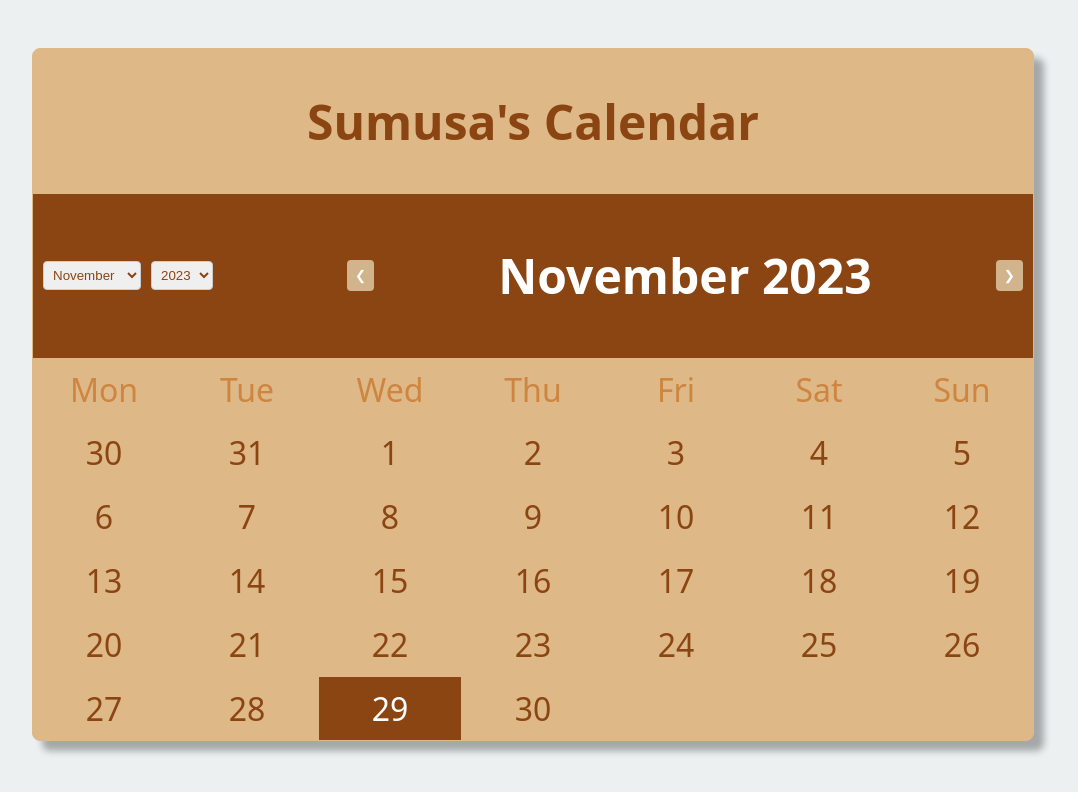
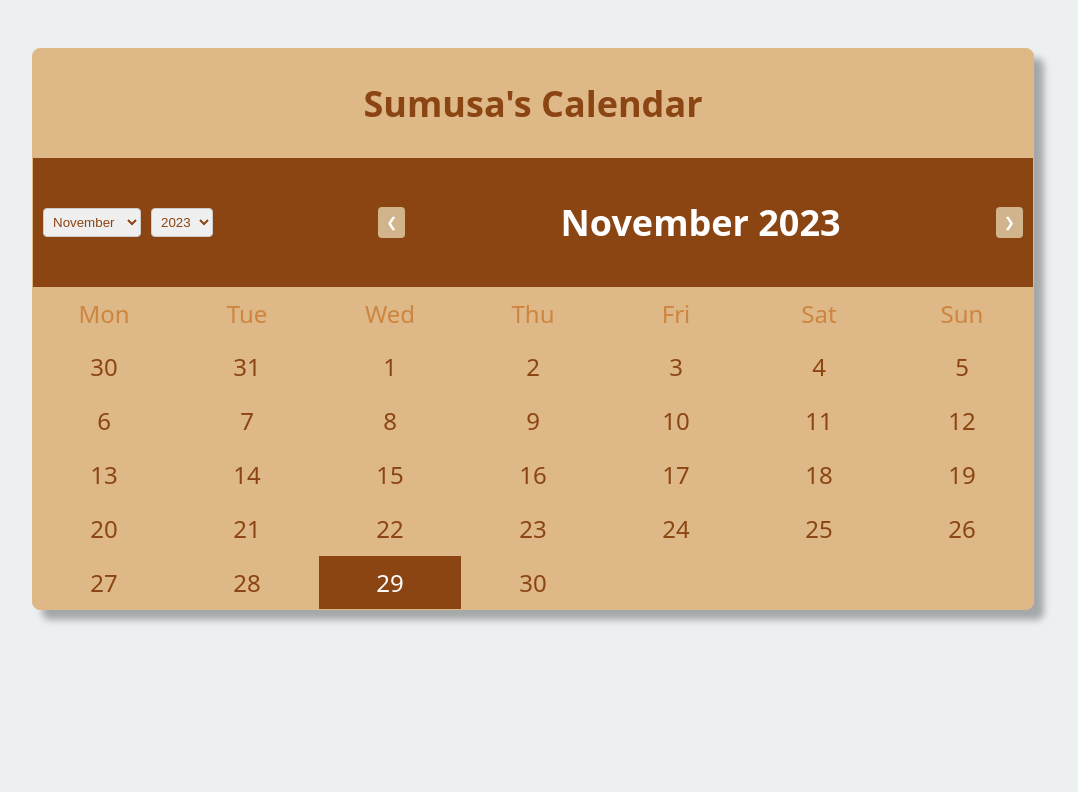
Before and after one commit to sumusa/simple-calendar-app, a plain HTML site: page index.html in a window 1280 px wide. Shown: the whole page, without its empty margins (107-1185 px from the left). Drawn offline with Linux system fonts and the light colour scheme.

Commit message:
update readme

```diff
--- a/index.html
+++ b/index.html
@@ -3,7 +3,7 @@
 <head>
     <meta charset="UTF-8">
     <meta name="viewport" content="width=device-width, initial-scale=1.0">
-    <title>Simple Calendar Application</title>
+    <title>Sumusa's Calendar</title>
     <link rel="stylesheet" href="styles.css">
 </head>
 <body>
--- a/styles.css
+++ b/styles.css
@@ -1,7 +1,7 @@
 body {
     font-family: system-ui, -apple-system, BlinkMacSystemFont, 'Segoe UI', Roboto, Oxygen, Ubuntu, Cantarell, 'Open Sans', 'Helvetica Neue', sans-serif;
     color: #8B4513;
-    font-size: xx-large;
+    font-size: x-large;
     display: flex;
     justify-content: center;
     margin: 3rem;
@@ -18,7 +18,7 @@ body {
     border-radius: 8px;
     overflow: hidden;
     width: 1000px;
-    min-width: 600px;
+    min-width: 400px;
     background-color: #DEB887;
     box-shadow: 10px 10px 7px rgba(0, 0, 0, 0.3);
 }
```
Also changed, not shown: 1 other file.
